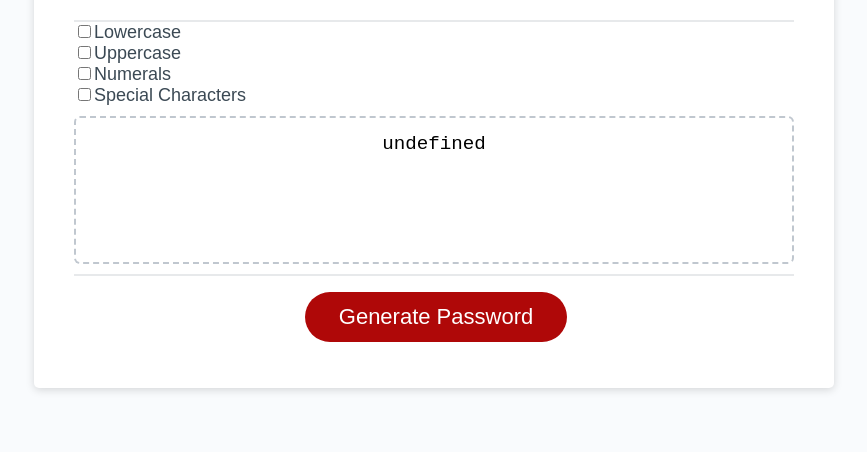
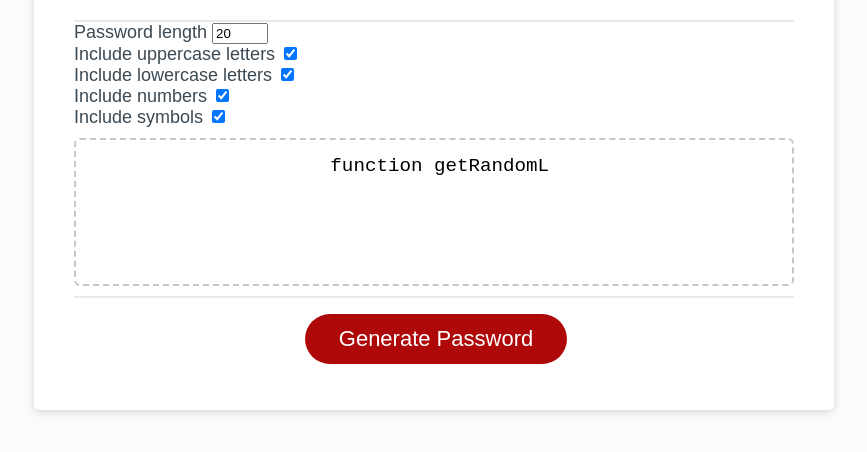
Before and after one commit to YungRav/Password-Generator, a plain HTML site: page index.html in a window 1280 px wide. Both pictures are taken after a click on the button "Generate Password". Shown: the part 216-668 px from the top of the page, without its empty margins (206-1073 px from the left). Drawn offline with Linux system fonts and the light colour scheme.

Commit message:
fourth commit

```diff
--- a/index.html
+++ b/index.html
@@ -16,10 +16,30 @@
         <div class="card-header">
           <h2>Generate a Password</h2>
         </div>
-        <div id = "checkBox1"></div>
-        <div id = "checkBox2"></div>
-        <div id = "checkBox3"></div>
-        <div id = "checkBox4"></div>
+
+          <div class="settings">
+            <div class="setting">
+              <label>Password length</label>
+              <input type="number" id="length" min='4' max='20' value='20' />
+            </div>
+            <div class="setting">
+              <label>Include uppercase letters</label>
+              <input type="checkbox" id="uppercase" checked />
+            </div>
+            <div class="setting">
+              <label>Include lowercase letters</label>
+              <input type="checkbox" id="lowercase" checked />
+            </div>
+            <div class="setting">
+              <label>Include numbers</label>
+              <input type="checkbox" id="numbers" checked />
+            </div>
+            <div class="setting">
+              <label>Include symbols</label>
+              <input type="checkbox" id="special" checked />
+            </div>
+
+          </div>
         <div class="card-body">
           <textarea
             readonly
@@ -33,6 +53,7 @@
         </div>
       </div>
     </div>
+    <p id="apple"></p>
     <script src="script.js"></script>
   </body>
 </html>
--- a/script.js
+++ b/script.js
@@ -1,55 +1,13 @@
-// Assignment Code
-var generateBtn = document.querySelector("#generate");
+//DOM Elements
+const passwordEl = document.getElementById('password');
+const lengthEl = document.getElementById('length');
+const uppercaseEl = document.getElementById('uppercase');
+const lowercaseEl = document.getElementById('lowercase');
+const numberEl = document.getElementById('numbers');
+const specialEl = document.getElementById('special');
+const generateBtn = document.getElementById('generate');
 
-//checkbox1
-var checkbox1 = document.createElement('input');
-checkbox1.type = "checkbox";
-checkbox1.name = "name";
-checkbox1.value = "value";
-checkbox1.id = "id";
-var label = document.createElement('label');
-label.htmlFor = "id";
-label.appendChild(document.createTextNode('Lowercase'));
-checkBox1.appendChild(checkbox1);
-checkBox1.appendChild(label);
-
-//checkbox2
-var checkbox2 = document.createElement('input');
-checkbox2.type = "checkbox";
-checkbox2.name = "name";
-checkbox2.value = "value";
-checkbox2.id = "id";
-var label = document.createElement('label');
-label.htmlFor = "id";
-label.appendChild(document.createTextNode('Uppercase'));
-checkBox2.appendChild(checkbox2);
-checkBox2.appendChild(label);
-
-//checkbox3
-var checkbox3 = document.createElement('input');
-checkbox3.type = "checkbox";
-checkbox3.name = "name";
-checkbox3.value = "value";
-checkbox3.id = "id";
-var label = document.createElement('label');
-label.htmlFor = "id";
-label.appendChild(document.createTextNode('Numerals'));
-checkBox3.appendChild(checkbox3);
-checkBox3.appendChild(label);
-
-//checkbox4
-var checkbox4 = document.createElement('input');
-checkbox4.type = "checkbox";
-checkbox4.name = "name";
-checkbox4.value = "value";
-checkbox4.id = "id";
-var label = document.createElement('label');
-label.htmlFor = "id";
-label.appendChild(document.createTextNode('Special Characters'));
-checkBox4.appendChild(checkbox4);
-checkBox4.appendChild(label);
-
-//randomlower function
+//randomLower function
 function getRandomLower() {
   return String.fromCharCode(Math.floor(Math.random() * 26) + 97);
 }
@@ -73,9 +31,66 @@ function getRandomSpecial() {
   return String.fromCharCode(Math.floor(Math.random() * 14) + 33);
 }
 console.log(getRandomSpecial());
+//randomFunc
+const randomFunc = {
+  lower: getRandomLower,
+  upper: getRandomUpper,
+  number: getRandomNumber,
+  symbol: getRandomSpecial
+};
+
+//generate event listen
+//generateBtn.addEventListener("click", writePassword);
+generateBtn.addEventListener('click', () => {
+  const length = +lengthEl.value;
+  const hasLower = lowercaseEl.checked;
+  const hasUpper = uppercaseEl.checked;
+  const hasNumber = numberEl.checked;
+  const hasSpecial = specialEl.checked;
+
+  passwordEl.innerText = generatePassword(hasLower, hasUpper, hasNumber, hasSpecial, length);
+
+});
+// generate password function
+function generatePassword(lower, upper, number, special, length) {
+  //1.initialize password variable
+  //2.filter out unchecked types
+  //3.loop over length call generator function for each type
+  //4. add final password to password var and return
+
+  let generatePassword = ' ';
+
+  const typesCount = lower + upper + number + special;
+
+  const typesArr = [{lower}, {upper}, {number}, {special}].filter(
+    item => Object.values(item)[0]);
+
+  if(typesCount == 0){
+    return '';
+  }
+
+  for(let i=0; i < length; i += typesCount) {
+    typesArr.forEach(type => {
+      const funcName = Object.keys(type)[0];
+
+      generatePassword += randomFunc[funcName];
+    });
+  }
+
+  const finalPassword = generatePassword.slice(0, length)
+
+  return finalPassword;
+
+};
+
+// Assignment Code
+//var generateBtn = document.querySelector("#generate");
+
+
+
+
 
 // var lowercaseCheckbox = document.querySelector('#lowercaseCheckbox')
-
 
 
 
@@ -85,35 +100,21 @@ console.log(getRandomSpecial());
   //document.getElementById("apple").innerHTML = x;
 //}
 
-function generatePassword() {
 
-  lowercaseCheckbox = document.querySelector('#lowercaseCheckbox')
-
-}
 
 // Variables for the character options
-var withLowerCase = 'abcdefghijklmnopqrstuvwxyz';
-var withUpperCase = 'ABCDEFGHIJKLMNOPQRSTUVWXYZ';
-var withNumeric = '1234567890';
-var withSpecial = '!@#$%^&*()-_=+?.,';
-var pass = "";
 
 
-var bool1 = true;
-var bool2 = false;
-var bool3 = true;
-var bool4 = true;
+// Write password to the #password input
+//function writePassword() {
 
-// Write password to the #password input
-function writePassword() {
+ // var charTypes = prompt("Please write which character types you would like: lowercase, capital, numeric, and/or special.")
+  //var password = generatePassword();
+  //var passwordText = document.querySelector("#password");
 
-  //var charTypes = prompt("Please write which character types you would like: lowercase, capital, numeric, and/or special.")
-  var password = generatePassword();
-  var passwordText = document.querySelector("#password");
+  //passwordText.value = password;
 
-  passwordText.value = password;
-
-}
+//}
 
 // Add event listener to generate button
-generateBtn.addEventListener("click", writePassword);
+//generateBtn.addEventListener("click", writePassword);
```
